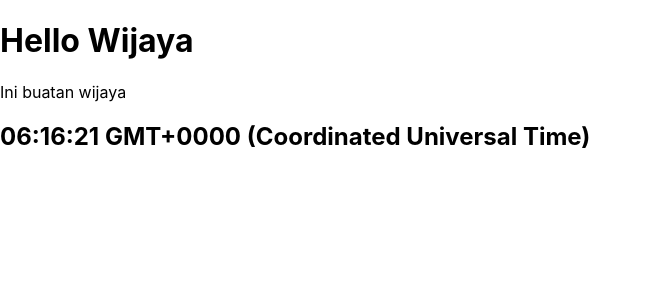
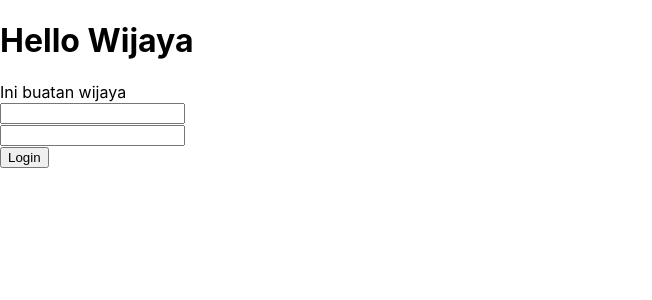
Before and after one commit to Wijayaac/react-js-basic, a React (Create React App) app: page / in a window 1280 px wide. Shown: the top 300 px of the page, without its empty margins (0-652 px from the left). Built offline with nearby package versions, Linux system fonts and the light colour scheme.

Commit message:
multiple form handling

```diff
--- a/src/App.js
+++ b/src/App.js
@@ -1,6 +1,6 @@
 import React, { Component } from 'react';
 import Header from './component/Header';
-import Container from './component/Container';
+import Login from './component/Login';
 
 
 class App extends Component {
@@ -12,7 +12,7 @@ class App extends Component {
     return (
       <div>
         <Header title="Hello Wijaya" subTitle="Ini buatan wijaya" />
-        <Container />
+        <Login />
       </div>
     );
   }
--- a/src/component/Header.js
+++ b/src/component/Header.js
@@ -4,15 +4,6 @@ class Header extends Component {
     // eslint-disable-next-line no-useless-constructor
     constructor(props) {
         super(props);
-    }
-    componentWillMount() {
-        console.log("Component will mount");
-    }
-    componentDidMount() {
-        console.log("component did mount")
-    }
-    componentWillUnmount() {
-        console.log("component will unmount");
     }
 
     render() {
--- /dev/null
+++ b/src/component/Login.js
@@ -0,0 +1,49 @@
+import React, { Component } from 'react';
+
+class Login extends Component {
+    constructor(props) {
+        super(props);
+        this.state = {
+            username: "",
+            password: "",
+            message: ""
+        }
+
+        this._handleChange = this._handleChange.bind(this);
+        this._handlesubmit = this._handlesubmit.bind(this);
+    }
+    _handleChange(e) {
+        let target = e.target;
+        let targetName = target.name;
+        let targetValue = target.value;
+
+        this.setState({ [targetName]: targetValue })
+    }
+    _handlesubmit(e) {
+        let { username, password, message } = this.state;
+
+        // umpama validasi web service
+        if (username === 'wijaya' && password === '123') {
+            message = 'login success';
+        } else {
+            message = 'login failed';
+        }
+
+        this.setState({ message: message });
+        e.preventDefault();
+    }
+    render() {
+        return (
+            <div>
+                <form onSubmit={this._handlesubmit} >
+                    <input type="text" name="username" value={this.state.username} onChange={this._handleChange} /><br />
+                    <input type="password" name="password" value={this.state.password} onChange={this._handleChange} /><br />
+                    <input type="submit" value="Login" />
+                </form>
+                <h3> {this.state.message} </h3>
+            </div>
+        );
+    }
+}
+
+export default Login;
```
Also changed, not shown: 1 other file (tests, documents, lock files or other folders).
